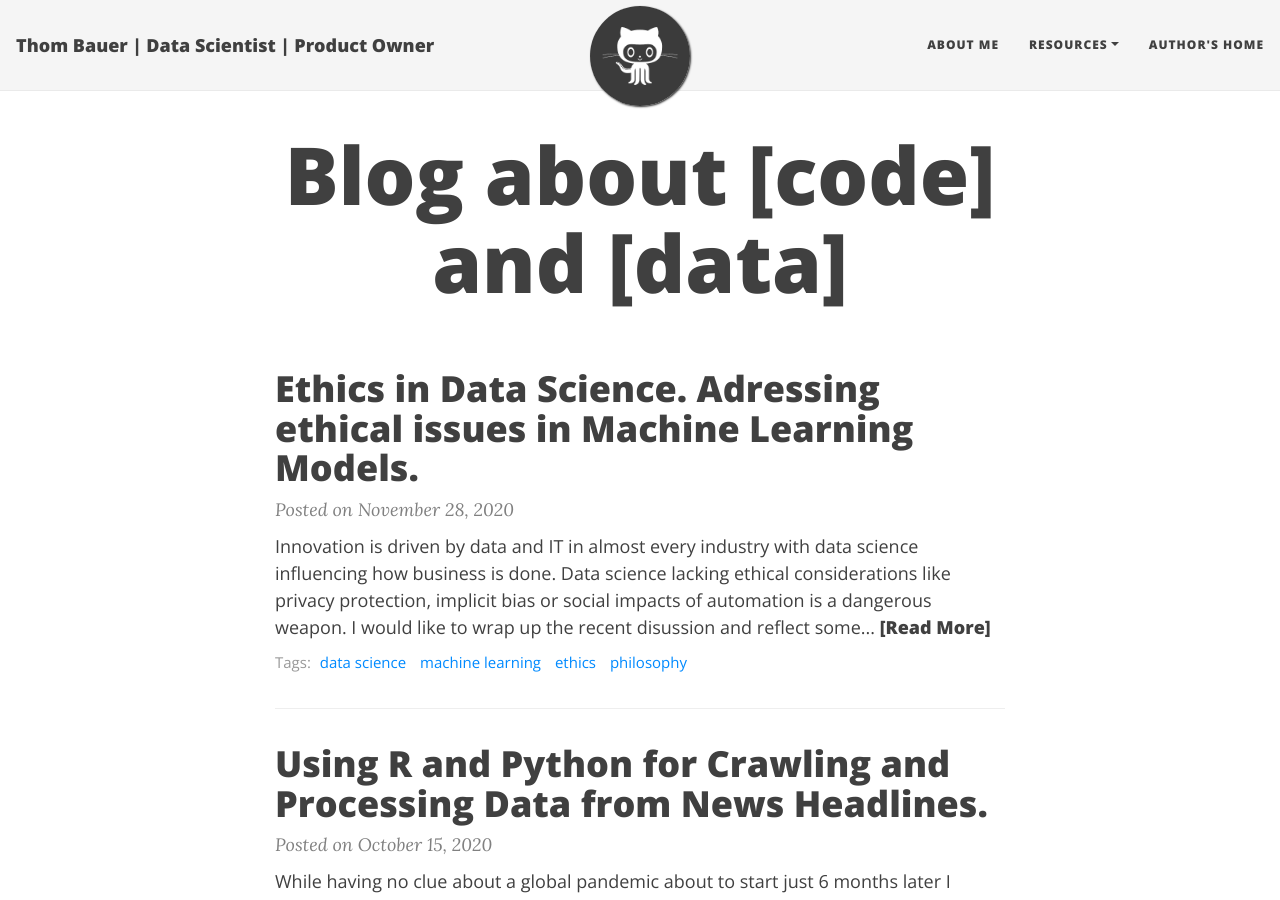
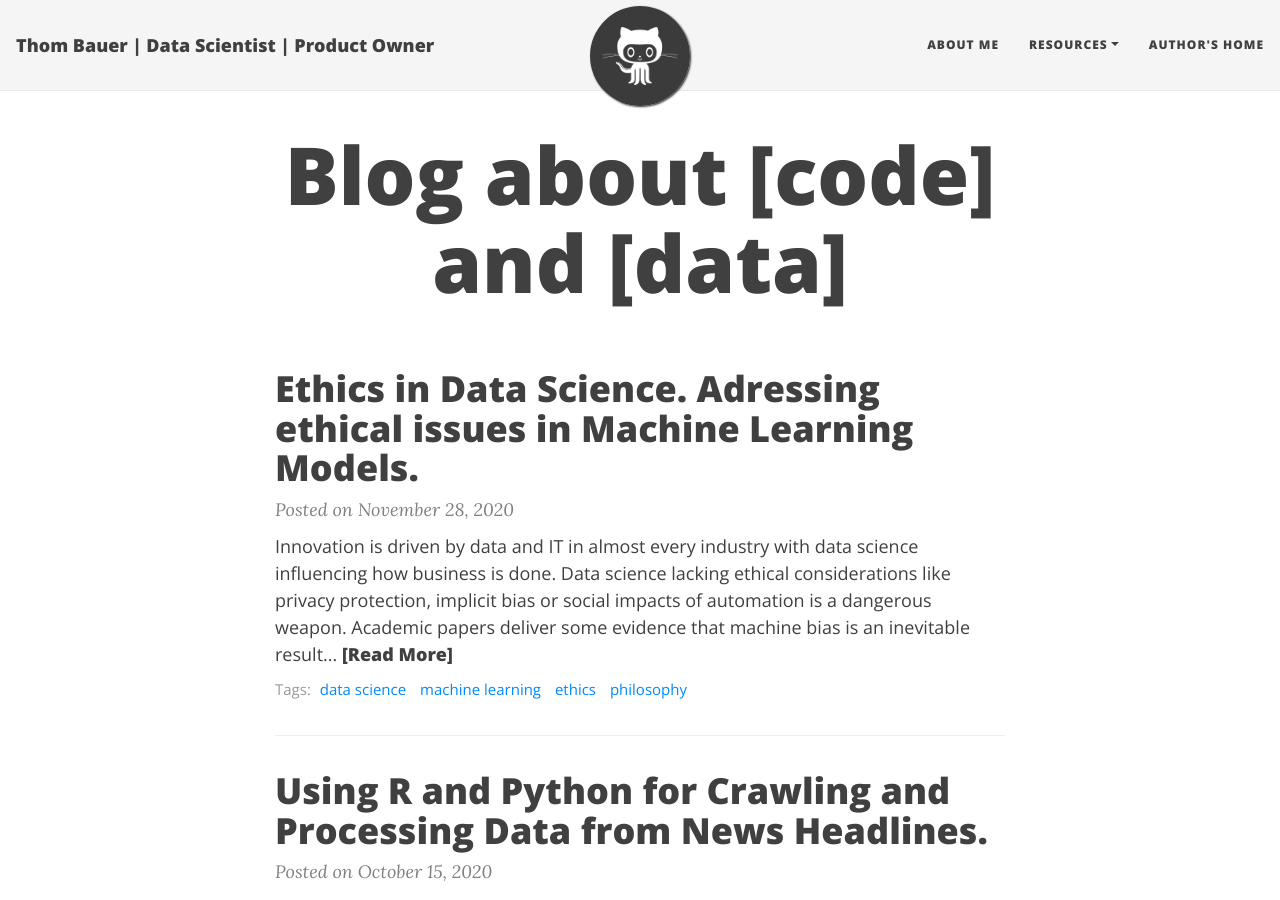
Before and after one commit to thombauer/thombauer.github.io, a Jekyll site: the page built from index.html, in a window 1280 px wide and 900 px high. Built offline with Jekyll 4.4.1, drawn with Linux system fonts in a browser that asks for light colours; nearby versions of some CDN libraries; the list of posts is cut into pages by our own code; some of the changed lines change nothing that is shown.

Commit message:
Update 2020-11-28-ethics_in_ai.md

```diff
--- a/_posts/2020-11-28-ethics_in_ai.md
+++ b/_posts/2020-11-28-ethics_in_ai.md
@@ -5,7 +5,7 @@
 tags: [data science, machine learning, ethics, philosophy]
 ---
 
-Innovation is driven by data and IT in almost every industry with data science influencing how business is done. Data science lacking ethical considerations like privacy protection, implicit bias or social impacts of automation is a dangerous weapon. I would like to wrap up the recent disussion and reflect some interesting philosophical statements on AI.
+Innovation is driven by data and IT in almost every industry with data science influencing how business is done. Data science lacking ethical considerations like privacy protection, implicit bias or social impacts of automation is a dangerous weapon. Academic papers deliver some evidence that machine bias is an inevitable result of the cultural background and socialization of developers and data scientists who design and implement appropriate algorithmic processes (Palasi/Spielkamp 2017). Bias can enter a system either through the explicit and conscious efforts of individuals or institutions, or implicitly and unconsciously, even in spite of the best of intentions (Friedman/Nissenbaum 1996). I would like to wrap up the recent disussion and reflect some interesting philosophical statements on AI.
 
 Title image: <span>Photo by <a href="https://unsplash.com/@nguyendqnhu?utm_source=unsplash&amp;utm_medium=referral&amp;utm_content=creditCopyText">Nhu Nguyen</a> on <a href="https://unsplash.com/s/photos/dark-and-light?utm_source=unsplash&amp;utm_medium=referral&amp;utm_content=creditCopyText">Unsplash</a></span>
 
@@ -15,14 +15,15 @@
 ![ray](/assets/img/ray.jpg)
 <span>Photo by <a href="https://unsplash.com/@cristian_newman?utm_source=unsplash&amp;utm_medium=referral&amp;utm_content=creditCopyText">Cristian Newman</a> on <a href="https://unsplash.com/s/photos/dark-and-light?utm_source=unsplash&amp;utm_medium=referral&amp;utm_content=creditCopyText">Unsplash</a></span>
 
-A growing number of small and medium companies using ml algorithms oblige on codes of ethics while data driven companies built up specific knowledge on ethical questions in data usage. These codes emphasis on end-to-end coordination of data related processes, data governance as management principle and the responsibility of data scienctist training ml models. They are designed to help with decision on different levels of involvement and stimulate discussions on etical questions when using data in a business model. (who doesn't?)
-Most tend to define some guiding lines when working with data and machine learning algorithms. They proclaim transparency and convict incentive systems designed to gather as much information as possible. Data protection is requested, bias is to be avoided, comprehensibility is promoted and personal responsibility is reinforced. Guiding lines proclaim a right to appeal against the decision of an algorithm and request for the understanding and communication of model limitations.
+A growing number of small and medium companies using ml algorithms oblige on codes of ethics while data driven companies built up specific knowledge on ethical questions in data usage. These codes emphasis on end-to-end coordination of data related processes, data governance as management principle and the responsibility of data scientist training ml models. They are designed to help with decision on different levels of involvement and stimulate discussions on ethical questions when using data in a business model. (who doesn't?)
+Most tend to define some guiding lines when working with data and machine learning algorithms. They proclaim transparency and convict incentive systems designed to gather as much information as possible. Data protection is requested, bias is to be avoided, comprehensibility is promoted and personal responsibility is reinforced. Guiding lines proclaim a right to appeal against the decision of an algorithm and request for the understanding and communication of model limitations. For Switzerland you can visit https://data-service-alliance.ch to work through the Ethical Code for Data-Based Business.
 
 ![matrix](/assets/img/matrix.jpg)
 <span>Photo by <a href="https://unsplash.com/@markusspiske?utm_source=unsplash&amp;utm_medium=referral&amp;utm_content=creditCopyText">Markus Spiske</a> on <a href="https://unsplash.com/s/photos/algorithm?utm_source=unsplash&amp;utm_medium=referral&amp;utm_content=creditCopyText">Unsplash</a></span>
 
 Philosopher Richard David Precht takes a slightly different position when thinking about AI. He emphasizes that ethical programming means crossing a tremendous border. Moral decisions induce highly emotional humane reactions, algorithms on the other side are non-emotional by design and incapable of these kinds of free decisions. Precht works with the example of self driving cars in extreme situations calculating the value of a live against another to decide which pedestrian to kill. Self driving cars are often seen as chance to dramatically reduce traffic death rates but Precht states there are other possibilies like less traffic or slower driving. Gradings in a life's value are not protected by constitutions for some good reason. Precht demands for red lines in every situation AI decides on the loves of humans.
+Interesting research is done by algorithmwatch.org, a non-profit organization with the goal of studying and classifying processes of algorithmic decision making that have social relevance - i.e. that either predict or predetermine human decisions, or make decisions automatically. The organization focusses on governmental algorithms but also on monitoring the Instagram algorithm.
 
-To dive much deeper into an important debate I recommend reading the interview with Richard David Precht in T3N61/2020 and to participate in debates on ethical AI in your industry.
+To dive much deeper into an important debate I recommend reading the interview with Richard David Precht in T3N61/2020, visit https://algorithmwatch.org and to participate in debates on ethical AI in your industry.
 
 ***Thank you, and have a beautiful day!***
```
